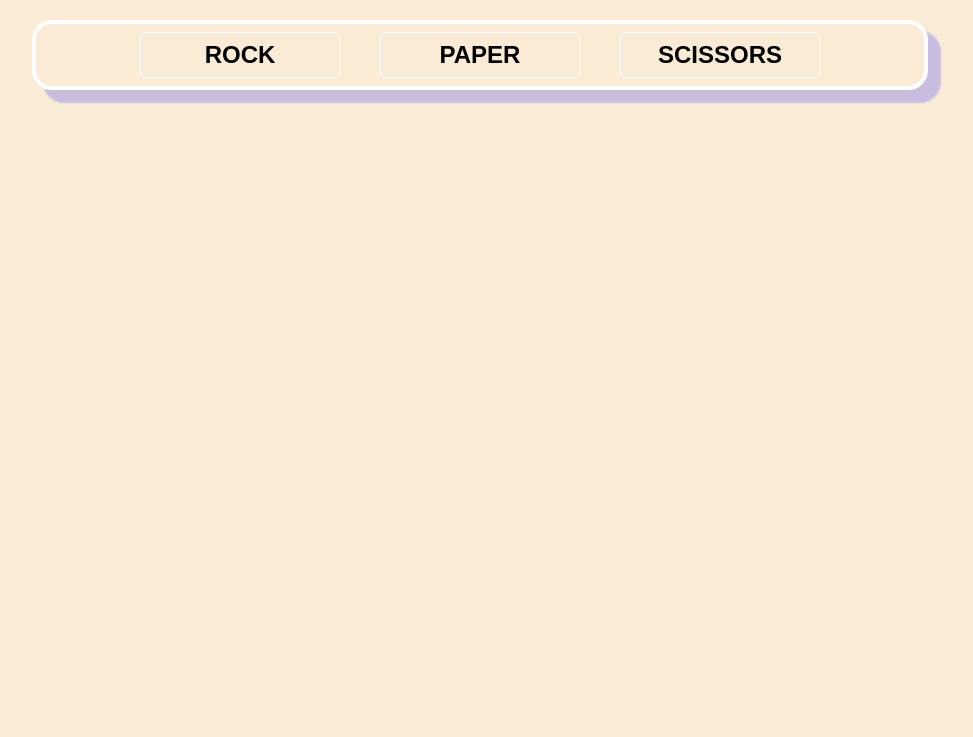
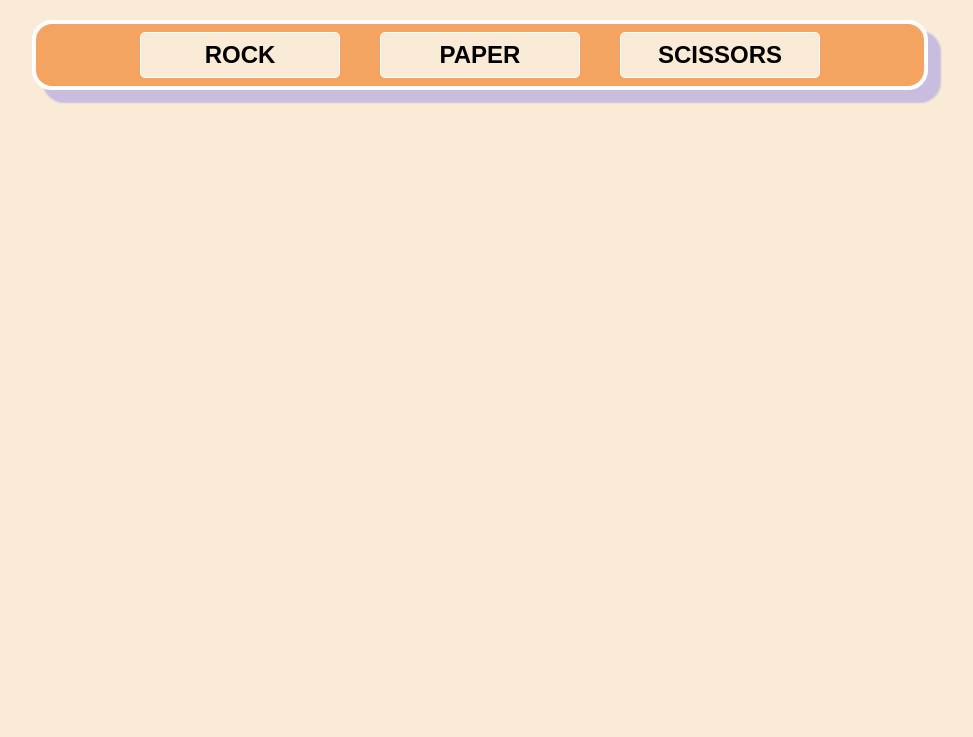
Before and after one commit to biroue10/Rock-Paper-Scissors-Project, a website: page index.html in a window 1280 px wide. Shown: the part 63-800 px from the top of the page, without its empty margins (160-1133 px from the left). Drawn offline with Linux system fonts and the light colour scheme.

Commit message:
refactor my code

```diff
--- a/style.css
+++ b/style.css
@@ -10,7 +10,7 @@
   align-items: center;
   width: 70%;
   margin: auto;
-  background-color: antiquewhite;
+  background-color:rgba(244, 164, 96);
   height: 70px;
   margin-top: 3%;
   border-radius: 20px;
```
